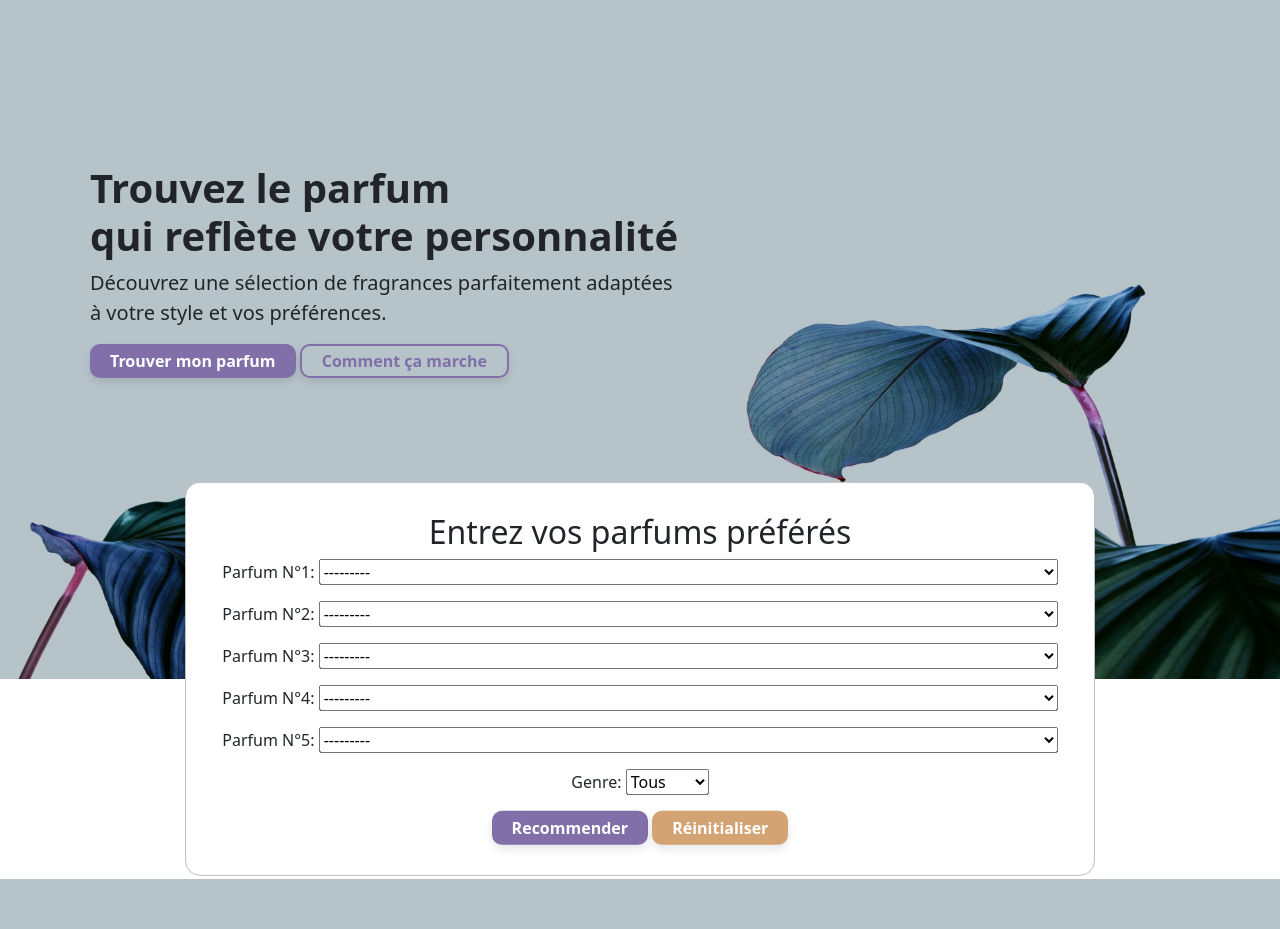
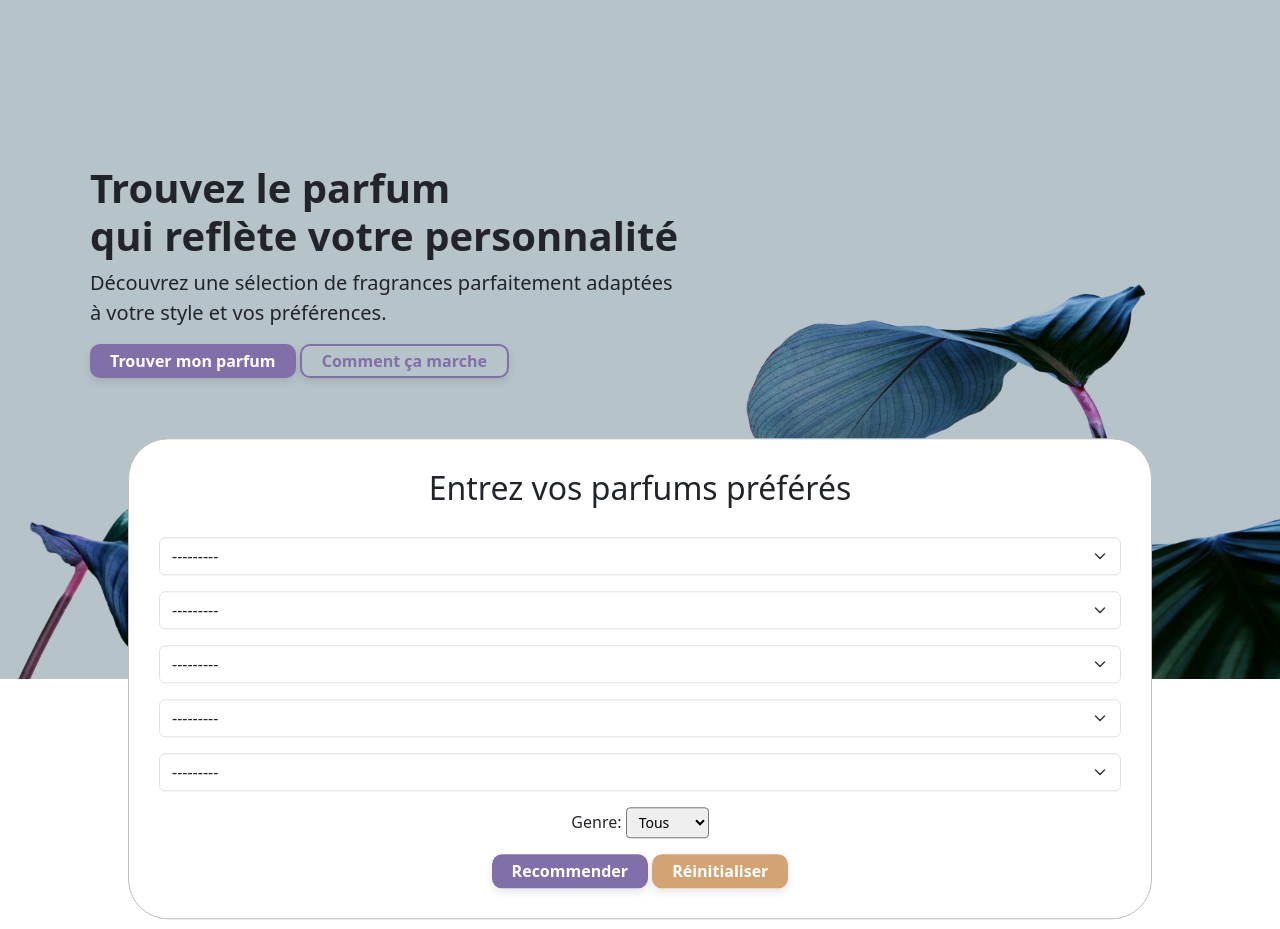
Before and after one commit to alisghir1/fragrancefinder, a Django app: page / in a window 1280 px wide. Shown: the part 57-986 px from the top of the page. Before the commit the page ends 936 px from the top, so only its background shows below. Run offline with Django 5.2, Linux system fonts and the light colour scheme; data comes from the database, SQL or seed files in the repository.

Commit message:
Amelioration du formulaire

```diff
--- a/parfums/forms.py
+++ b/parfums/forms.py
@@ -9,9 +9,9 @@ class RecommendedForm(forms.Form):
         ('unisex', 'Unisexe'),
     ]
 
-    parfum1 = forms.ModelChoiceField(queryset=Parfum.objects.all(), required=True, label="Parfum N°1")
-    parfum2 = forms.ModelChoiceField(queryset=Parfum.objects.all(), required=False, label="Parfum N°2")
-    parfum3 = forms.ModelChoiceField(queryset=Parfum.objects.all(), required=False, label="Parfum N°3")
-    parfum4 = forms.ModelChoiceField(queryset=Parfum.objects.all(), required=False,label="Parfum N°4")
-    parfum5 = forms.ModelChoiceField(queryset=Parfum.objects.all(), required=False, label="Parfum N°5")
-    genre = forms.ChoiceField(choices=GENRE_CHOICES, required=False, label="Genre")
+    parfum1 = forms.ModelChoiceField(queryset=Parfum.objects.all(), required=True, widget=forms.Select(attrs={'class': 'form-select'}), label="")
+    parfum2 = forms.ModelChoiceField(queryset=Parfum.objects.all(), required=False, widget=forms.Select(attrs={'class': 'form-select'}), label="")
+    parfum3 = forms.ModelChoiceField(queryset=Parfum.objects.all(), required=False, widget=forms.Select(attrs={'class': 'form-select'}), label="")
+    parfum4 = forms.ModelChoiceField(queryset=Parfum.objects.all(), required=False, widget=forms.Select(attrs={'class': 'form-select'}), label="")
+    parfum5 = forms.ModelChoiceField(queryset=Parfum.objects.all(), required=False, widget=forms.Select(attrs={'class': 'form-select'}), label="")
+    genre = forms.ChoiceField(choices=GENRE_CHOICES, required=False, widget=forms.Select(attrs={'class': 'form-select-sm'}), label="Genre")
--- a/parfums/models.py
+++ b/parfums/models.py
@@ -1,4 +1,5 @@
 from django.db import models
+from django.db.models.functions import Lower
 
 class Parfum(models.Model):
     nom = models.CharField(max_length=255)
@@ -12,5 +13,8 @@ class Parfum(models.Model):
     note_moyenne = models.FloatField(null=True, blank=True)
     nombre_votes = models.IntegerField(null=True, blank=True)
 
+    class Meta:
+        ordering = [Lower('marque'), 'genre', Lower('nom')]
+
     def __str__(self):
-        return f"{self.nom} - {self.marque}"
+        return f"{self.marque} - {self.nom} - {self.genre}"
--- a/static/css/style.css
+++ b/static/css/style.css
@@ -118,6 +118,11 @@ body {
 .btn-reset {
     background-color: #D4A373;
 }
+
+.home-title {
+    margin-bottom: 30px;
+}
+
 .card-form {
     position: absolute;
     top: 100%;
@@ -125,16 +130,16 @@ body {
     border: 1px solid #bdbdbd;
     transform: translate(-50%, -50%);
     width: 80%;
-    max-width: 910px;
+    max-width: 1130px;
     background-color: white;
     padding: 30px;
-    border-radius: 15px;
+    border-radius: 40px;
     z-index: 2;
 }
 
 .hero-container {
     position: relative;
-    margin-bottom: 200px;
+    margin-bottom: 250px;
 }
 
 .carousel {
@@ -160,7 +165,7 @@ body {
     padding: 20px;
     background-color: #ffffff;
     height: 100%;
-    min-height: 470px;
+    min-height: 600px;
 }
 .perfume-card h5 {
     font-size: 18px;
```
